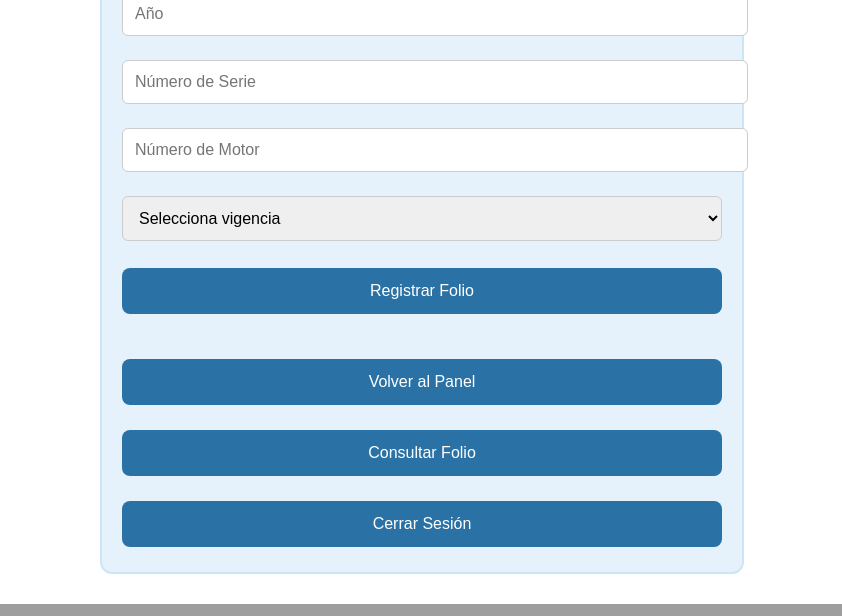
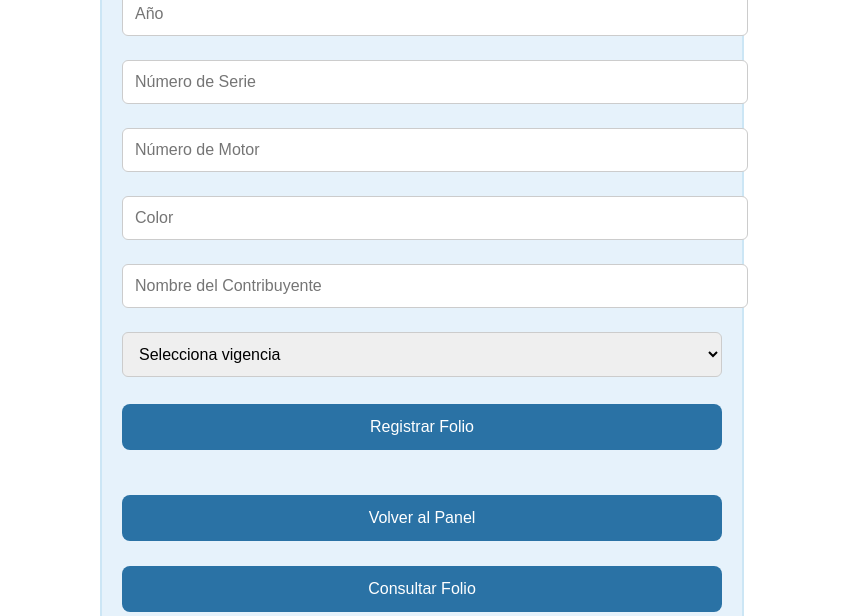
Before and after one commit to Gsr1989/Guerrero2025, a Flask app: template templates/registro_admin.html in a window 1280 px wide. Shown: the part 1307-1923 px from the top of the page, without its empty margins (218-1060 px from the left). Run offline with Flask 3, Linux system fonts and the light colour scheme; the template is opened without the code that fills it, so the values that code supplies are empty; grey boxes are pictures that could not be loaded.

Commit message:
Update registro_admin.html

```diff
--- a/templates/registro_admin.html
+++ b/templates/registro_admin.html
@@ -117,6 +117,8 @@
     <input type="number" name="anio" placeholder="Año" required>
     <input type="text" name="serie" placeholder="Número de Serie" required>
     <input type="text" name="motor" placeholder="Número de Motor" required>
+    <input type="text" name="color" placeholder="Color" required>
+    <input type="text" name="contribuyente" placeholder="Nombre del Contribuyente" required>
 
     <select name="vigencia" required>
         <option value="">Selecciona vigencia</option>
```
